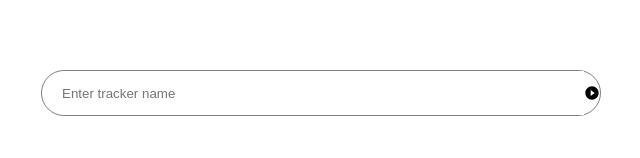
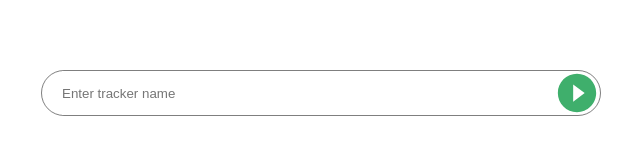
Before and after one commit to wolfter12/time-tracker, a React (Create React App) app: page / in a window 1280 px wide. Shown: the part 142-300 px from the top of the page, without its empty margins (319-959 px from the left). Built offline with nearby package versions, Linux system fonts and the light colour scheme; the HTML template or start-up script is replaced by a standard one.

Commit message:
Changed selector for the style

```diff
--- a/src/components/TrackerInput/TrackerInput.module.css
+++ b/src/components/TrackerInput/TrackerInput.module.css
@@ -29,9 +29,8 @@ input:focus {
   cursor: pointer;
 }
 
-.react-icon {
+.start svg {
   color: #3faf6c;
   height: 46px;
   width: 46px;
-  vertical-align: top;
 }
```
